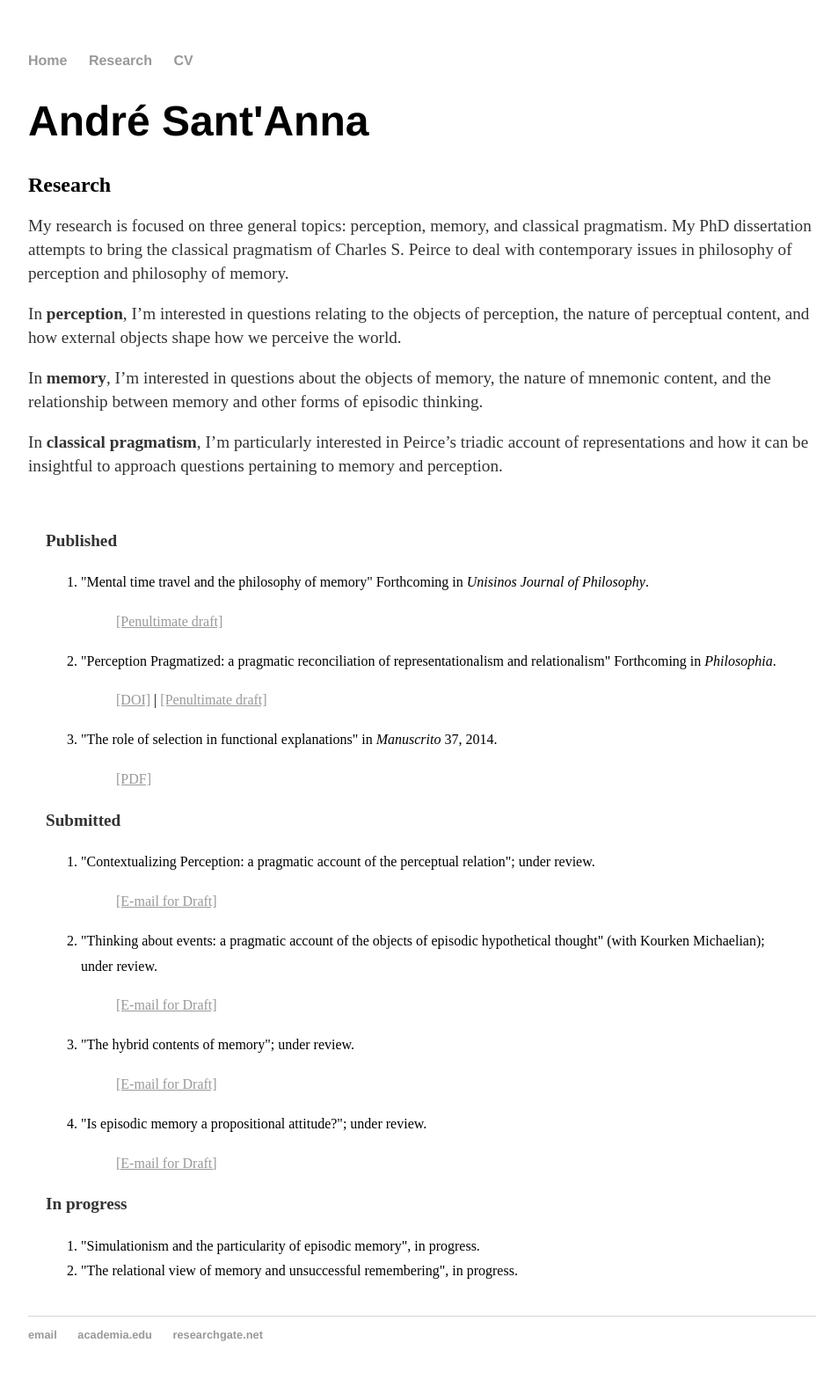
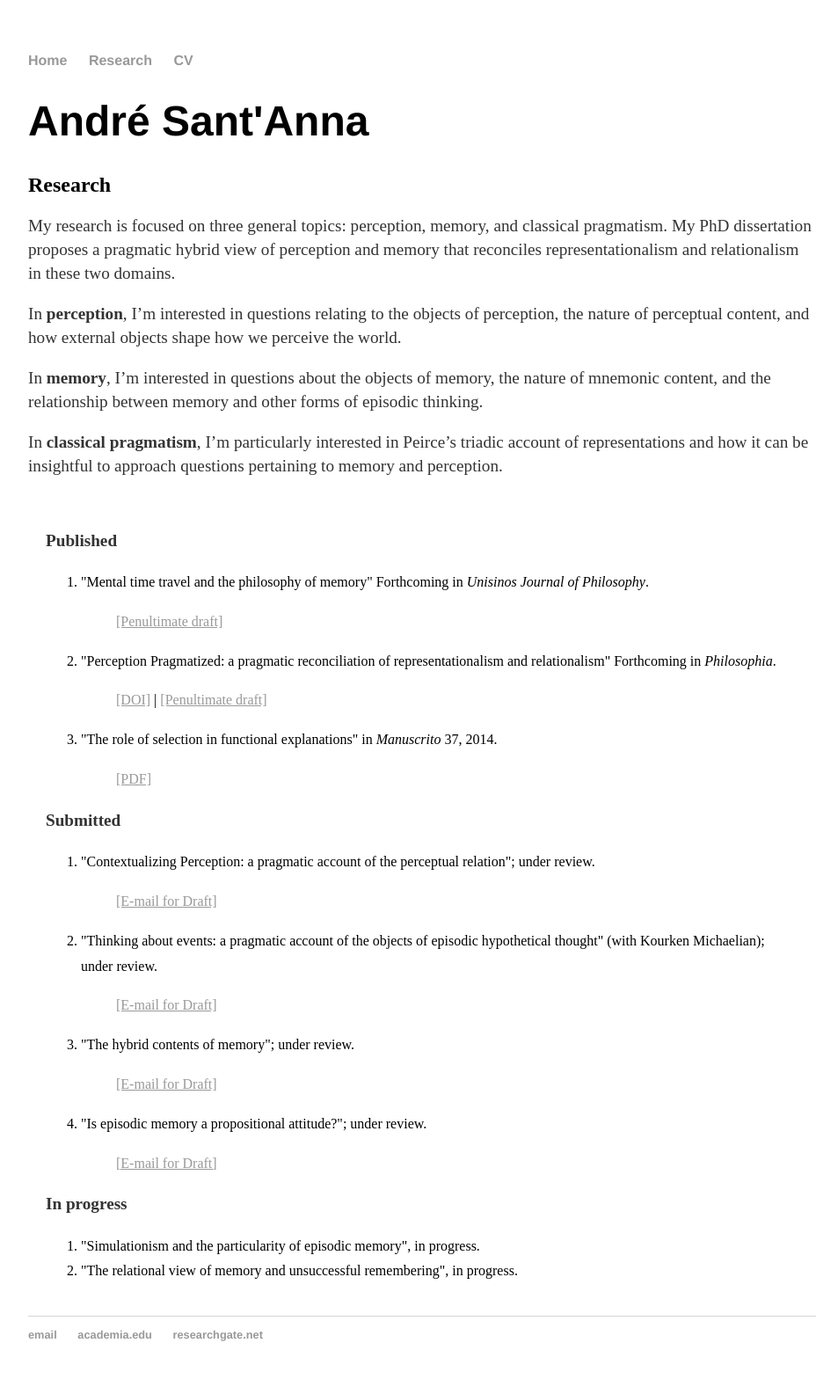
Before and after one commit to andresantanna/andresantanna.github.io, a Jekyll site: the page built from research.html, in a window 1280 px wide. Shown: the whole page at 88% size, without its empty margins (160-1113 px from the left). Built offline with Jekyll 4.4.1, drawn with Linux system fonts in a browser that asks for light colours; comment, search, counter and statistics services are not loaded.

Commit message:
Update research.html

```diff
--- a/research.html
+++ b/research.html
@@ -6,7 +6,7 @@ title: André Sant'Anna - Research
 	<h1>André Sant'Anna</h1>
   <h2>Research</h2>
 
-<p>My research is focused on three general topics: perception, memory, and classical pragmatism. My PhD dissertation attempts to bring the classical pragmatism of Charles S. Peirce to deal with contemporary issues in philosophy of perception and philosophy of memory.</p>
+<p>My research is focused on three general topics: perception, memory, and classical pragmatism. My PhD dissertation proposes a pragmatic hybrid view of perception and memory that reconciles representationalism and relationalism in these two domains.</p>
 
 	<p>In <b>perception</b>, I’m interested in questions relating to the objects of perception, the nature of perceptual content, and how external objects shape how we perceive the world.
 
```
